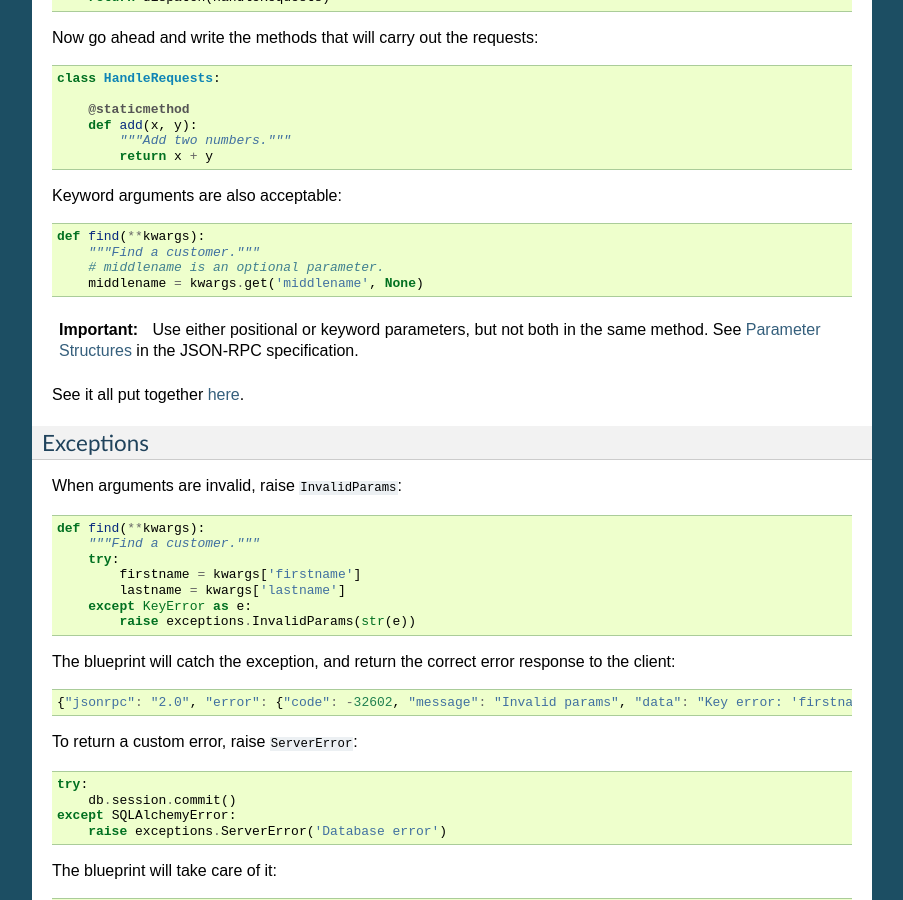
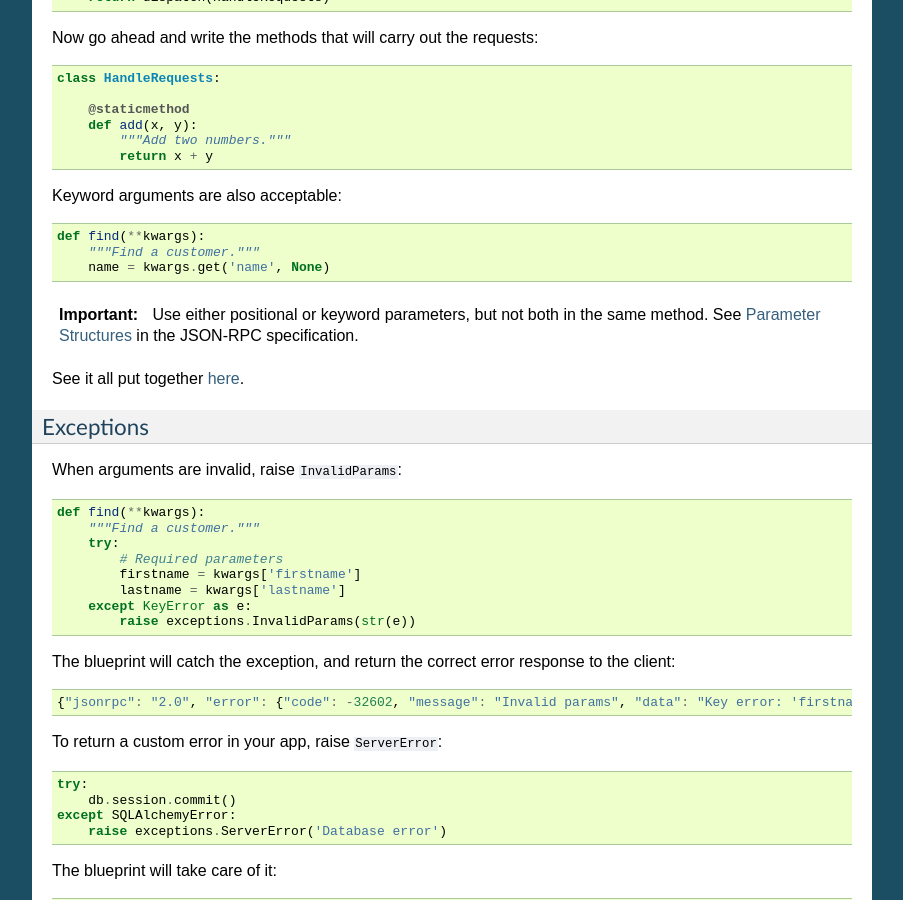
Before and after one commit to explodinglabs/jsonrpcserver, a Sphinx documentation site: the page built from doc/index.rst, in a window 1280 px wide and 900 px high, scrolled down 628 px. Shown: the whole window, without its empty margins (198-1101 px from the left). Built offline with Sphinx 7.4.7, drawn with Linux system fonts in a browser that asks for light colours.

Commit message:
Reworking the documentation.

```diff
--- a/doc/index.rst
+++ b/doc/index.rst
@@ -49,8 +49,7 @@ Keyword arguments are also acceptable::
 
     def find(**kwargs):
         """Find a customer."""
-        # middlename is an optional parameter.
-        middlename = kwargs.get('middlename', None)
+        name = kwargs.get('name', None)
 
 .. important::
 
@@ -70,6 +69,7 @@ When arguments are invalid, raise ``InvalidParams``::
     def find(**kwargs):
         """Find a customer."""
         try:
+            # Required parameters
             firstname = kwargs['firstname']
             lastname = kwargs['lastname']
         except KeyError as e:
@@ -82,7 +82,7 @@ to the client:
 
     {"jsonrpc": "2.0", "error": {"code": -32602, "message": "Invalid params", "data": "Key error: 'firstname'"}, "id": 1}
 
-To return a custom error, raise ``ServerError``::
+To return a custom error in your app, raise ``ServerError``::
 
     try:
         db.session.commit()
```
